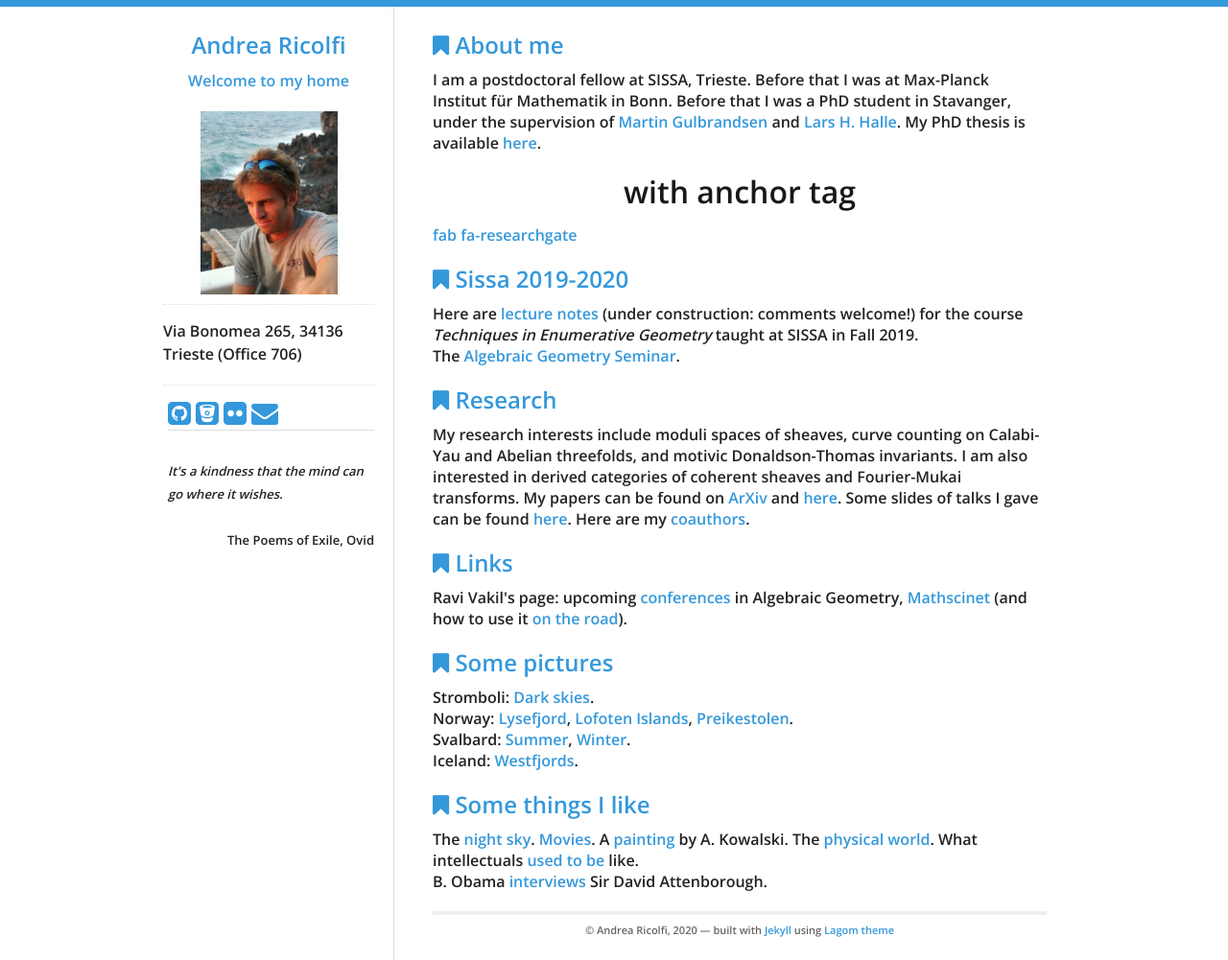
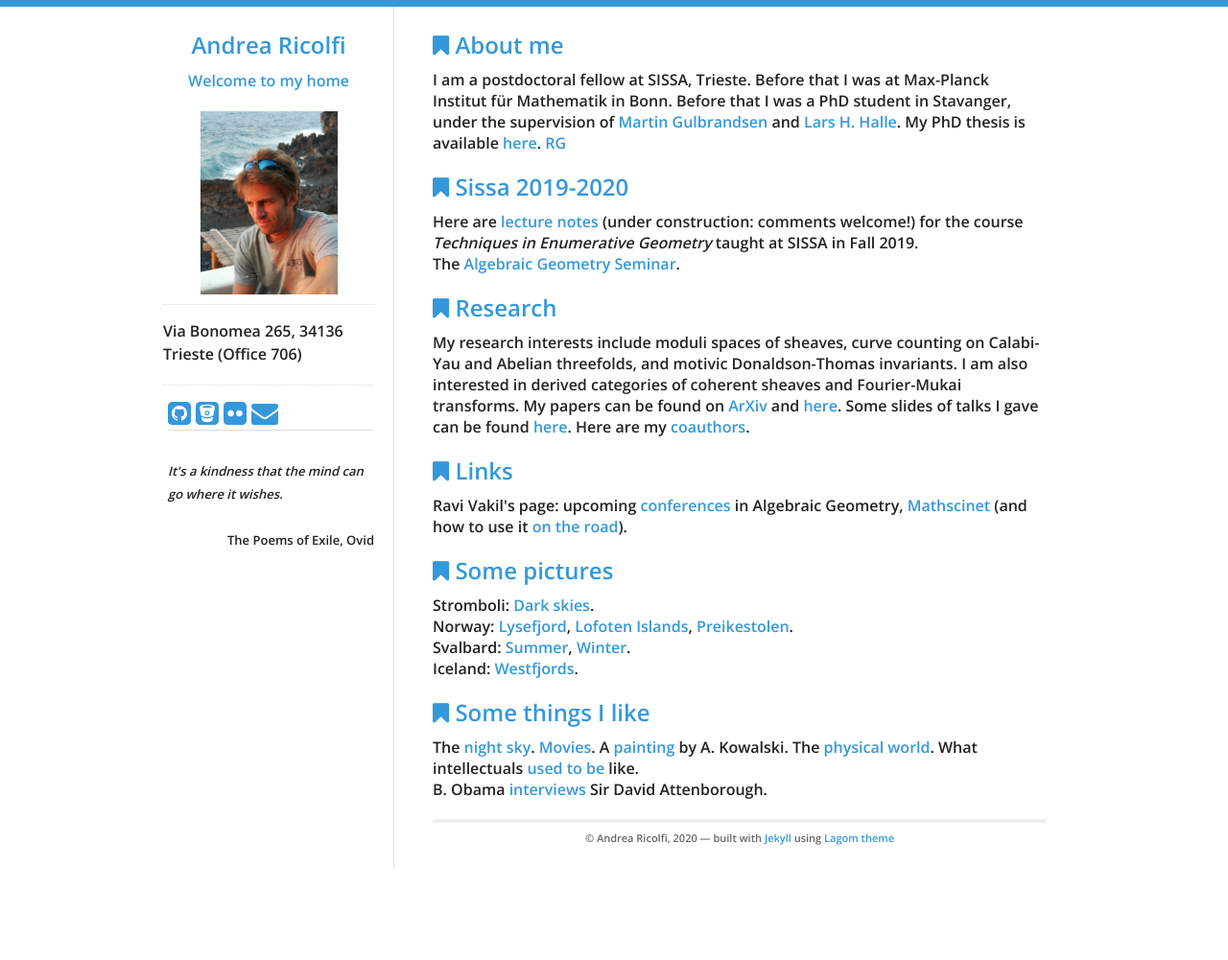
Before and after one commit to atricolfi/atricolfi.github.io, a Jekyll site: the page built from index.html, in a window 1280 px wide. Shown: the whole page at 96% size. Built offline with Jekyll 4.4.1, drawn with Linux system fonts in a browser that asks for light colours; after the commit the page ends 907 px from its top, so only the background shows below that.

Commit message:
Update index.html

```diff
--- a/index.html
+++ b/index.html
@@ -10,8 +10,7 @@
 under the supervision of <a href="http://www.ux.uis.no/%7Emartingg/">Martin Gulbrandsen</a> and
 <a href="http://www.math.ku.dk/english/about/news/halle/"> Lars H. Halle</a>. My PhD thesis is available <a href="phd-thesis.pdf">here</a>.
 
-  <h1 align="center">with anchor tag</h1>
-<a href="https://www.researchgate.net/profile/Andrea_Ricolfi"><i class="fab fa-researchgate"></i> fab fa-researchgate</a>
+<a href="https://www.researchgate.net/profile/Andrea_Ricolfi"><i class="fab fa-researchgate"></i>RG</a>
 
 </p>
 
```
